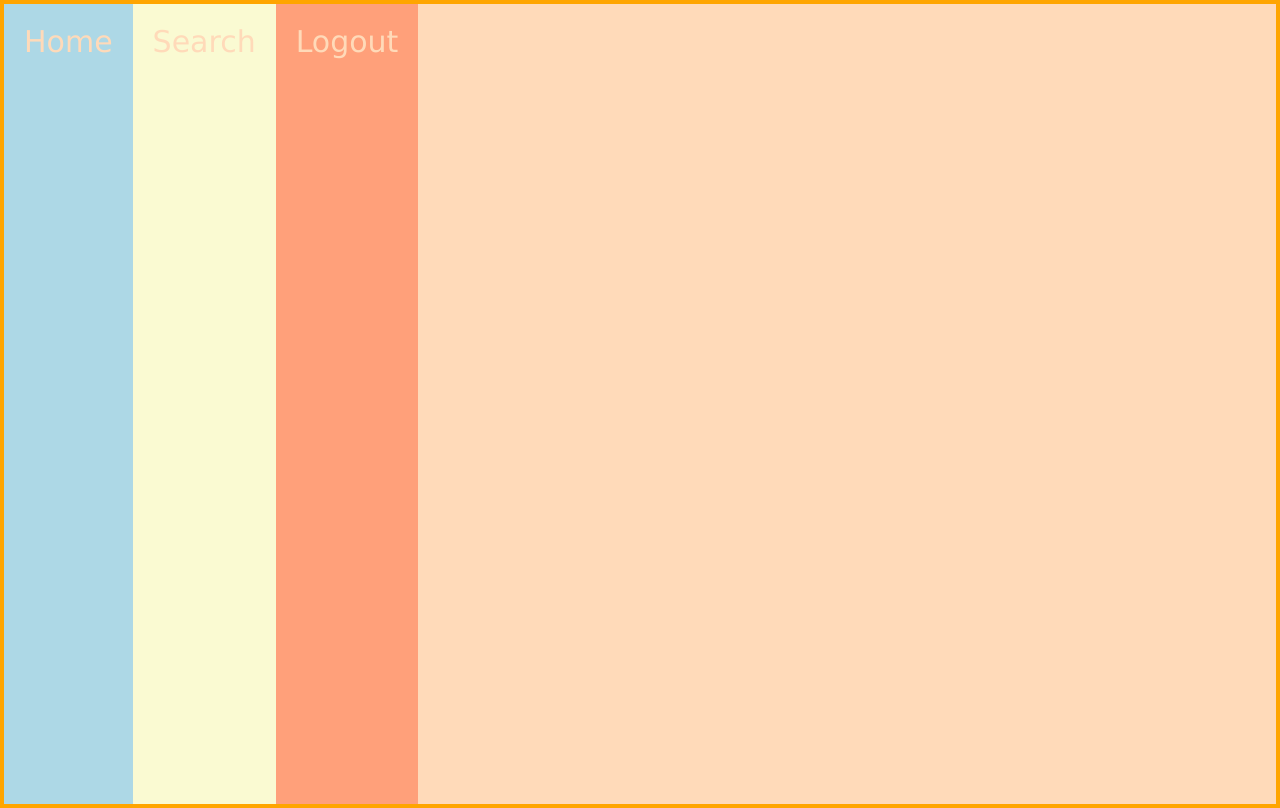
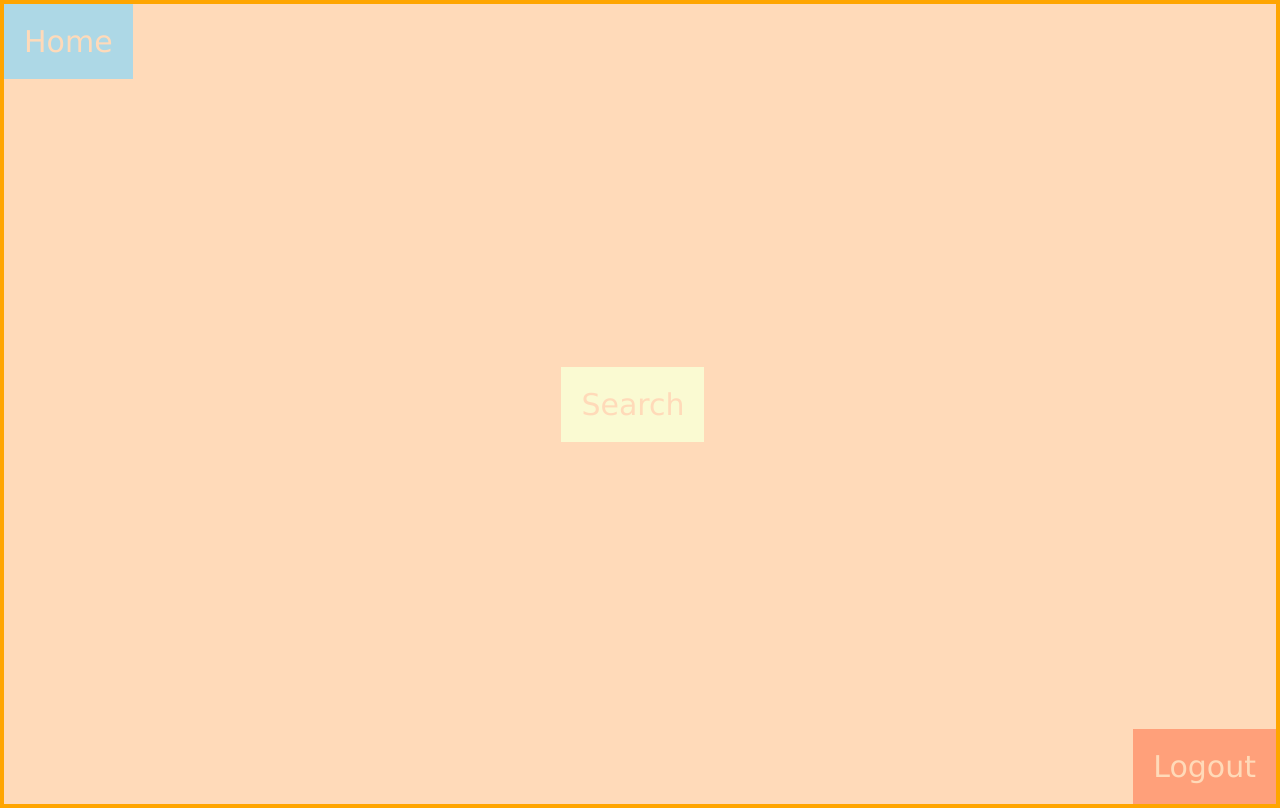
Before and after one commit to weifengtan/CSS-Practice, a plain HTML site: page flex-allignment-practice/index.html in a window 1280 px wide. Drawn offline with Linux system fonts and the light colour scheme.

Commit message:
played around with the justify content and self align and align items property

```diff
--- a/flex-allignment-practice/style.css
+++ b/flex-allignment-practice/style.css
@@ -3,6 +3,7 @@
     background-color: peachpuff;
     display: flex;
     height: 100%;
+    justify-content: space-between;
 }
 
 html,body {
@@ -25,12 +26,16 @@ body {
 
 .home {
     background-color: lightblue;
+    align-self: flex-start;
 }
 
 .search {
     background-color: lightgoldenrodyellow;
+    align-self: center;
+    justify-content: center;
 }
 
 .logout {
     background-color: lightsalmon;
+    align-self: flex-end;
 }
```
